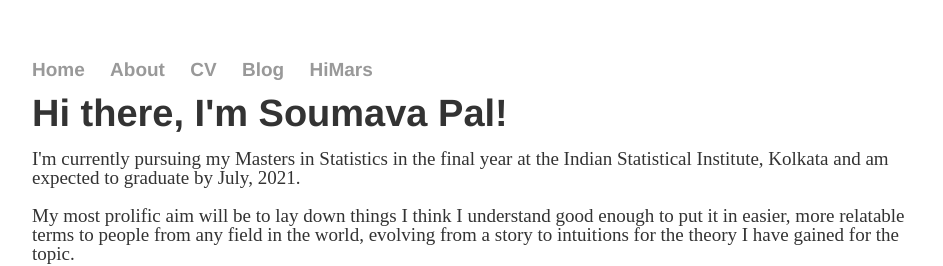
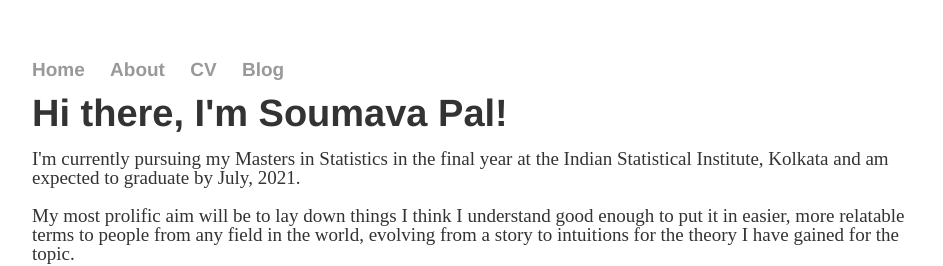
Before and after one commit to Fawkes4494d3/Fawkes4494d3.github.io, a Jekyll site: the page built from index.html, in a window 1280 px wide. Shown: the top 266 px of the page, without its empty margins (160-1103 px from the left). Built offline with Jekyll 4.4.1, drawn with Linux system fonts in a browser that asks for light colours.

Commit message:
Update main.css

```diff
--- a/css/main.css
+++ b/css/main.css
@@ -22,6 +22,7 @@ a:hover {
 .hide-text {
   text-indent: 100%;
   white-space: nowrap;
+  color: transparent ! important;
   overflow: hidden;
 }
 h1 {
```
